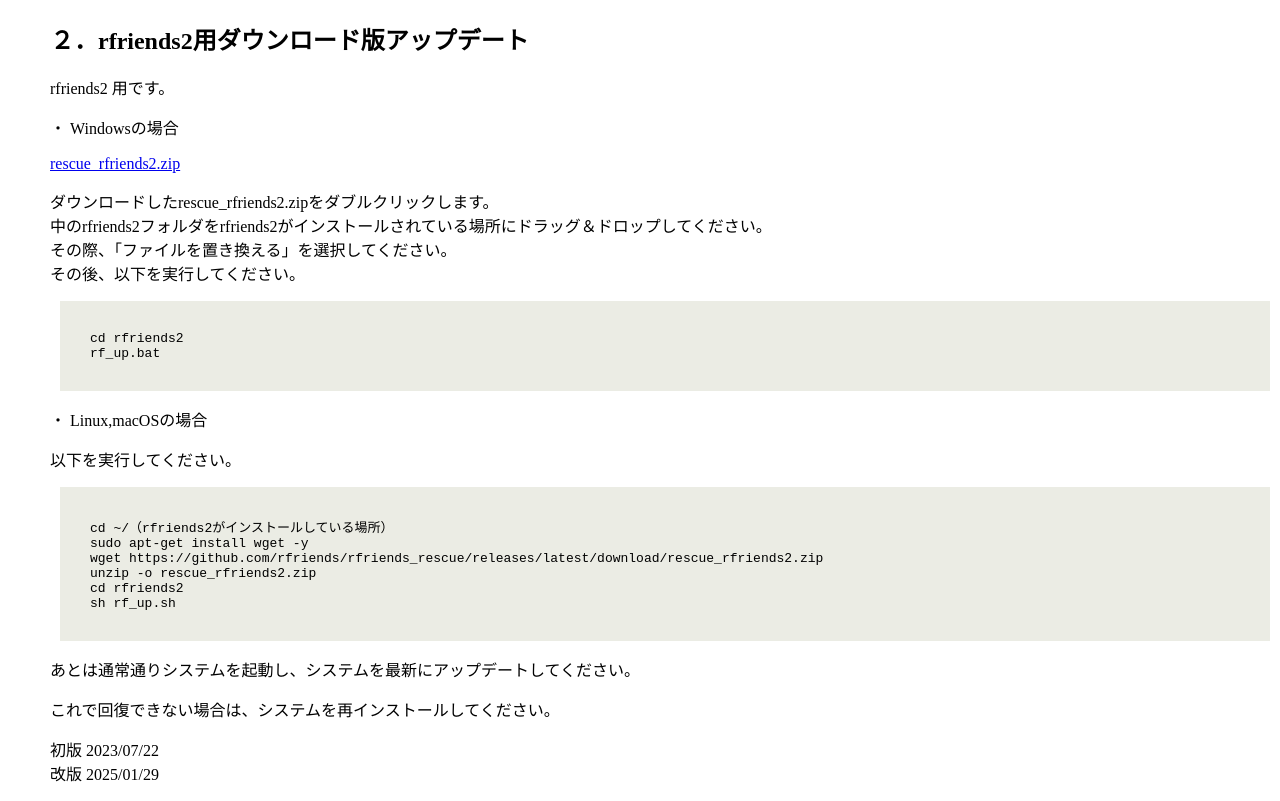
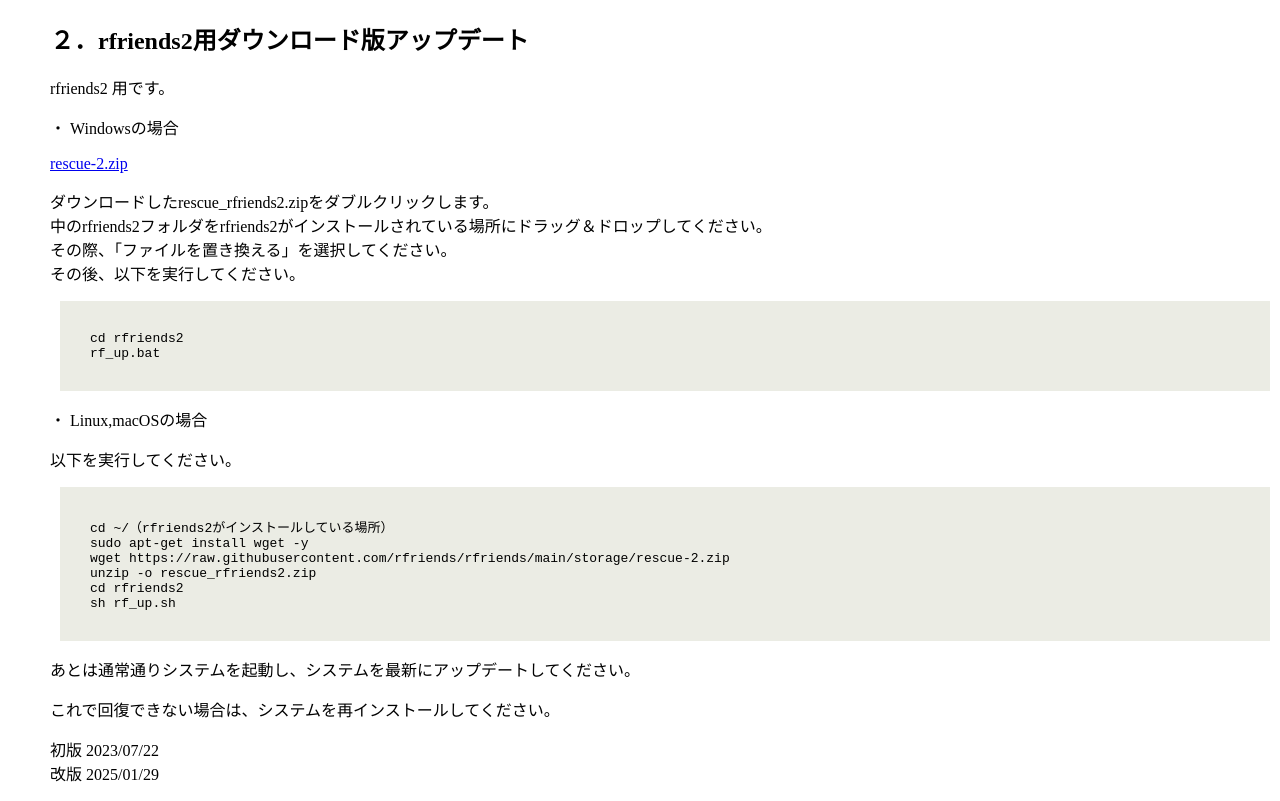
Before and after one commit to rfriends/rfriends, a Jekyll site: the page built from manual/rescue-2.md, in a window 1280 px wide. Shown: the part 1033-1834 px from the top of the page. Built offline with Jekyll 4.4.1, drawn with Linux system fonts in a browser that asks for light colours; our own code applies the rules of GitHub Pages for plain Markdown files; Markdown is read by kramdown in place of the engine named in the settings.

Commit message:
Update rescue-2.md

````diff
--- a/manual/rescue-2.md
+++ b/manual/rescue-2.md
@@ -39,7 +39,7 @@ rfriends2 用です。
 
 ・ Windowsの場合
 
-[rescue_rfriends2.zip](https://github.com/rfriends/rfriends_rescue/releases/latest/download/rescue_rfriends2.zip)
+[rescue-2.zip](https://raw.githubusercontent.com/rfriends/rfriends/main/storage/rescue-2.zip)
 
 ダウンロードしたrescue_rfriends2.zipをダブルクリックします。
 中のrfriends2フォルダをrfriends2がインストールされている場所にドラッグ＆ドロップしてください。
@@ -57,7 +57,7 @@ rf_up.bat
 ```
 cd ~/（rfriends2がインストールしている場所）
 sudo apt-get install wget -y
-wget https://github.com/rfriends/rfriends_rescue/releases/latest/download/rescue_rfriends2.zip
+wget https://raw.githubusercontent.com/rfriends/rfriends/main/storage/rescue-2.zip
 unzip -o rescue_rfriends2.zip
 cd rfriends2
 sh rf_up.sh
````
